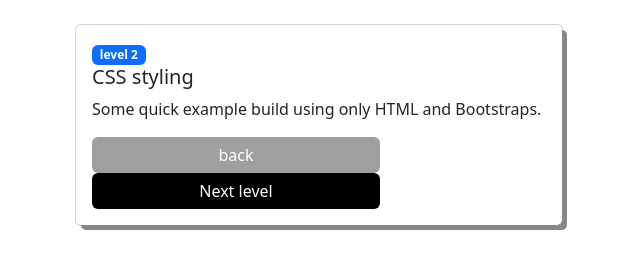
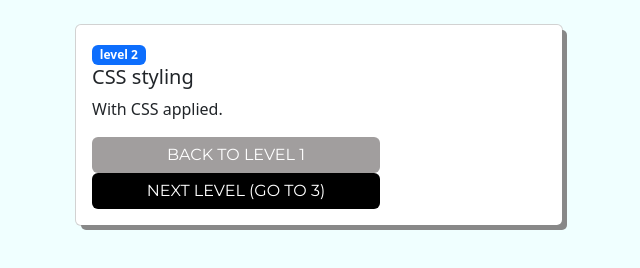
Before and after one commit to jsobredilla559368-oss/task-9, a plain HTML site: page index2.html in a window 1280 px wide. Shown: the whole page, without its empty margins (321-961 px from the left). Drawn offline with nearby package versions, Linux system fonts and the light colour scheme.

Commit message:
arranged sequence of button events

```diff
--- a/index2.html
+++ b/index2.html
@@ -1,28 +1,35 @@
 <!DOCTYPE html>
 <html lang="en">
+
 <head>
   <meta charset="UTF-8">
   <meta name="viewport" content="width=device-width, initial-scale=1.0">
-    <link href="https://cdn.jsdelivr.net/npm/bootstrap@5.3.8/dist/css/bootstrap.min.css" rel="stylesheet" integrity="sha384-sRIl4kxILFvY47J16cr9ZwB07vP4J8+LH7qKQnuqkuIAvNWLzeN8tE5YBujZqJLB" crossorigin="anonymous">
+  <link href="https://cdn.jsdelivr.net/npm/bootstrap@5.3.8/dist/css/bootstrap.min.css" rel="stylesheet"
+    integrity="sha384-sRIl4kxILFvY47J16cr9ZwB07vP4J8+LH7qKQnuqkuIAvNWLzeN8tE5YBujZqJLB" crossorigin="anonymous">
   <link rel="stylesheet" href="style.css">
-    <title> LVL.1 HTML+Bootstrap</title>
+  <title> LVL.2 CSS styling</title>
 </head>
+
 <body>
-  <script src="https://cdn.jsdelivr.net/npm/bootstrap@5.3.8/dist/js/bootstrap.bundle.min.js" integrity="sha384-FKyoEForCGlyvwx9Hj09JcYn3nv7wiPVlz7YYwJrWVcXK/BmnVDxM+D2scQbITxI" crossorigin="anonymous" defer></script>
+  <script src="https://cdn.jsdelivr.net/npm/bootstrap@5.3.8/dist/js/bootstrap.bundle.min.js"
+    integrity="sha384-FKyoEForCGlyvwx9Hj09JcYn3nv7wiPVlz7YYwJrWVcXK/BmnVDxM+D2scQbITxI" crossorigin="anonymous"
+    defer></script>
   <br>
   <div class=" container d-flex" style=" width: 40%; justify-content: center; ">
     <div class="card" style="width: 40rem;">
 
-        <div class="card-body" >
+      <div class="card-body">
         <span class=" badge text-bg-primary">level 2</span>
         <h5 class="card-title">CSS styling</h5>
-          <p class="card-text">Some quick example build using only HTML and Bootstraps.</p>
-          <a href="index.html"class="btn btn-primary" style="width: 18rem; background-color: rgb(161, 158, 158)">back</a>
-          <a href="index3.html" class="btn btn-primary" style="width: 18rem; background-color: black;">Next level</a>
+        <p class="card-text">With CSS applied.</p>
+        <a href="index.html" class="btn btn-primary" style="width: 18rem; background-color: rgb(161, 158, 158)">Back to
+          Level 1</a>
+        <a href="index3.html" class="btn btn-primary" style="width: 18rem; background-color: black;">Next level (Go to
+          3)</a>
       </div>
 
     </div>
 
   </div>
-</br>
+  <br>
 </body>
--- a/style.css
+++ b/style.css
@@ -1,22 +1,42 @@
+@import url(https://fonts.googleapis.com/css?family=Montserrat);
+
 .card-body {
     box-shadow: 5px 5px #888888;
     border-radius: 5px;
 }
 
-.btn  {
+body {
+    background-color: azure;
+}
 
-    background-color: #007BFF;
+.btn {
+    font-family: 'Montserrat', sans-serif;
+    text-transform: uppercase;
+    background-color: #474b4f;
     border: none;
     color: white;
     text-align: center;
     text-decoration: none;
     display: inline-block;
-    cursor: pointer; /* Change cursor to pointer on hover */
-    transition: background-color 0.3s ease;
+    cursor: pointer;
+    transition: background-color 1s ease;
 
 }
 
 .btn:hover {
 
-    background-color: #e2cba1;
+    background-color: transparent;
+    box-shadow: none;
+    color: darken(white, 10%);
 }
+
+.btn:hover::before {
+    content: "";
+    position: absolute;
+    top: 0;
+    left: 0;
+    width: 100%;
+    height: 100%;
+    border: 3px solid darken(darkblue, 10%);
+    transition: opacity 0.3s, border 0.3s;
+}
```
Also changed, not shown: index.html (+14 -3 lines), index3.html (+37 -0 lines). Lines whose indentation alone changed are shown as unchanged.
